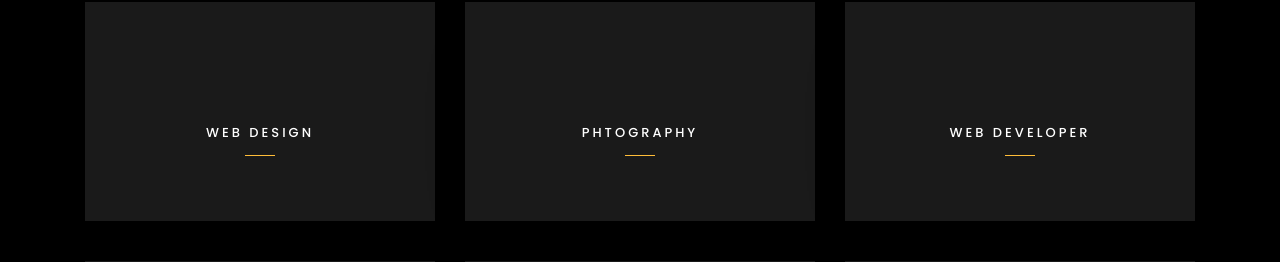
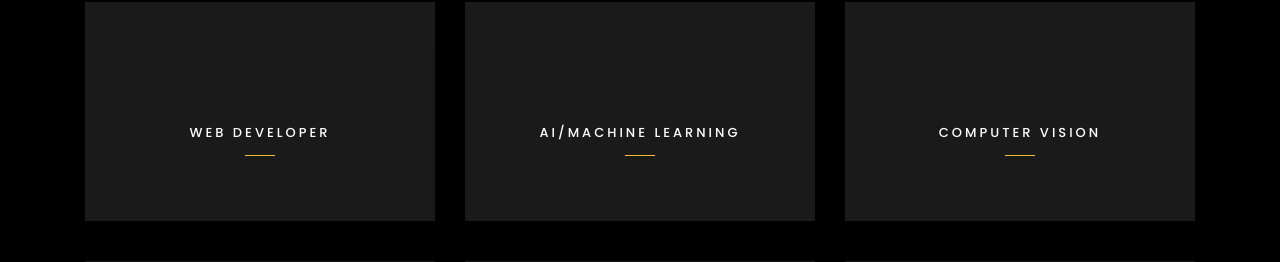
Before and after one commit to TuanLe98/resume, a Django app: page / in a window 1280 px wide. Shown: the part 4131-4393 px from the top of the page. Run offline with Django 3.2, Linux system fonts and the light colour scheme; parts of the project's set-up code (start-up, migrations or seed data) failed here and were passed over; some libraries are stand-ins or nearby versions; some web fonts are replaced.

Commit message:
Update index.html

```diff
--- a/core/templates/index.html
+++ b/core/templates/index.html
@@ -253,7 +253,7 @@
 								<i class="flaticon-analysis"></i>
 							</span>
 							<div class="desc">
-								<h3 class="mb-5">Web Design</h3>
+								<h3 class="mb-5">Web Developer</h3>
 							</div>
 						</a>
 					</div>
@@ -263,7 +263,7 @@
 								<i class="flaticon-flasks"></i>
 							</span>
 							<div class="desc">
-								<h3 class="mb-5">Phtography</h3>
+								<h3 class="mb-5">AI/Machine Learning</h3>
 							</div>
 						</a>
 					</div>
@@ -273,7 +273,7 @@
 								<i class="flaticon-ideas"></i>
 							</span>
 							<div class="desc">
-								<h3 class="mb-5">Web Developer</h3>
+								<h3 class="mb-5">Computer Vision</h3>
 							</div>
 						</a>
 					</div>
```
